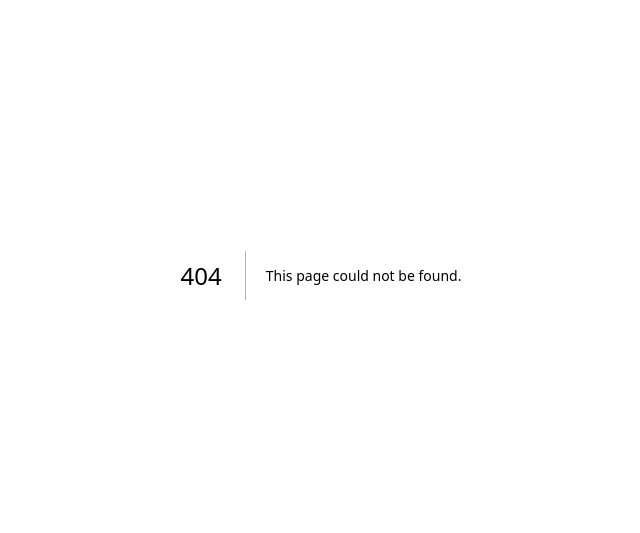
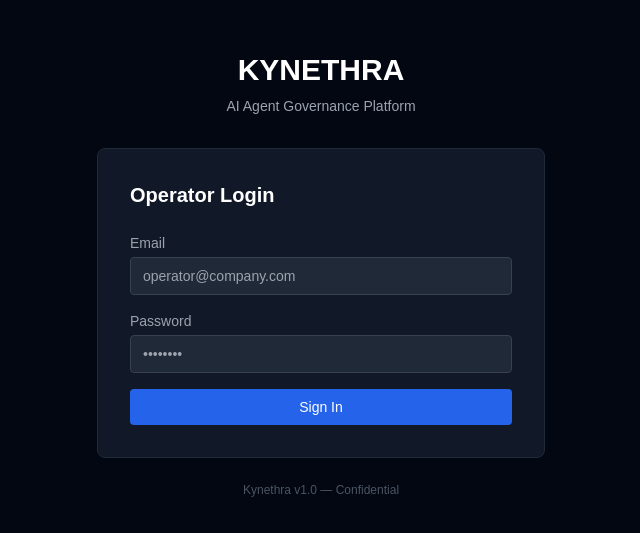
Before and after one commit to saadissyed-oss/Kynethra-, a Next.js app: page /login in a window 1280 px wide. Before the commit this address had no page. Shown: the part 125-658 px from the top of the page, without its empty margins (319-959 px from the left). Built offline with nearby package versions, Linux system fonts and the light colour scheme; no server answers.

Commit message:
feat: login page, dashboard auth protection, health check endpoint

```diff
--- a/package.json
+++ b/package.json
@@ -8,7 +8,7 @@
     "start": "next start",
     "lint": "next lint",
     "test": "jest"
-},
+  },
   "dependencies": {
     "@anthropic-ai/sdk": "^0.91.1",
     "@supabase/ssr": "^0.10.2",
--- /dev/null
+++ b/src/app/login/page.tsx
@@ -0,0 +1,94 @@
+"use client";
+
+import { useState } from "react";
+import { createClient } from "@supabase/supabase-js";
+import { useRouter } from "next/navigation";
+
+const supabase = createClient(
+  process.env.NEXT_PUBLIC_SUPABASE_URL!,
+  process.env.NEXT_PUBLIC_SUPABASE_ANON_KEY!
+);
+
+export default function LoginPage() {
+  const [email, setEmail] = useState("");
+  const [password, setPassword] = useState("");
+  const [error, setError] = useState("");
+  const [loading, setLoading] = useState(false);
+  const router = useRouter();
+
+  async function handleLogin() {
+    setLoading(true);
+    setError("");
+
+    const { error } = await supabase.auth.signInWithPassword({
+      email,
+      password,
+    });
+
+    if (error) {
+      setError(error.message);
+      setLoading(false);
+      return;
+    }
+
+    router.push("/dashboard");
+  }
+
+  return (
+    <div className="min-h-screen bg-gray-950 text-white flex items-center justify-center">
+      <div className="w-full max-w-md">
+        <div className="mb-8 text-center">
+          <h1 className="text-3xl font-bold text-white mb-2">KYNETHRA</h1>
+          <p className="text-gray-400 text-sm">AI Agent Governance Platform</p>
+        </div>
+
+        <div className="bg-gray-900 border border-gray-800 rounded-lg p-8">
+          <h2 className="text-xl font-semibold mb-6">Operator Login</h2>
+
+          {error && (
+            <div className="mb-4 p-3 bg-red-900/30 border border-red-800 rounded text-red-400 text-sm">
+              {error}
+            </div>
+          )}
+
+          <div className="space-y-4">
+            <div>
+              <label className="block text-sm text-gray-400 mb-1">Email</label>
+              <input
+                type="email"
+                value={email}
+                onChange={(e) => setEmail(e.target.value)}
+                className="w-full bg-gray-800 border border-gray-700 rounded px-3 py-2 text-white text-sm focus:outline-none focus:border-blue-500"
+                placeholder="operator@company.com"
+              />
+            </div>
+
+            <div>
+              <label className="block text-sm text-gray-400 mb-1">Password</label>
+              <input
+                type="password"
+                value={password}
+                onChange={(e) => setPassword(e.target.value)}
+                onKeyDown={(e) => e.key === "Enter" && handleLogin()}
+                className="w-full bg-gray-800 border border-gray-700 rounded px-3 py-2 text-white text-sm focus:outline-none focus:border-blue-500"
+                placeholder="••••••••"
+              />
+            </div>
+
+            <button
+              onClick={handleLogin}
+              disabled={loading}
+              className="w-full bg-blue-600 hover:bg-blue-500 disabled:bg-blue-800 rounded py-2 text-sm font-medium transition-colors mt-2"
+            >
+              {loading ? "Signing in..." : "Sign In"}
+            </button>
+          </div>
+        </div>
+
+        <p className="text-center text-gray-600 text-xs mt-6">
+          Kynethra v1.0 — Confidential
+        </p>
+      </div>
+    </div>
+  );
+}
```
Also changed, not shown: src/middleware.ts (+25 -12 lines).
